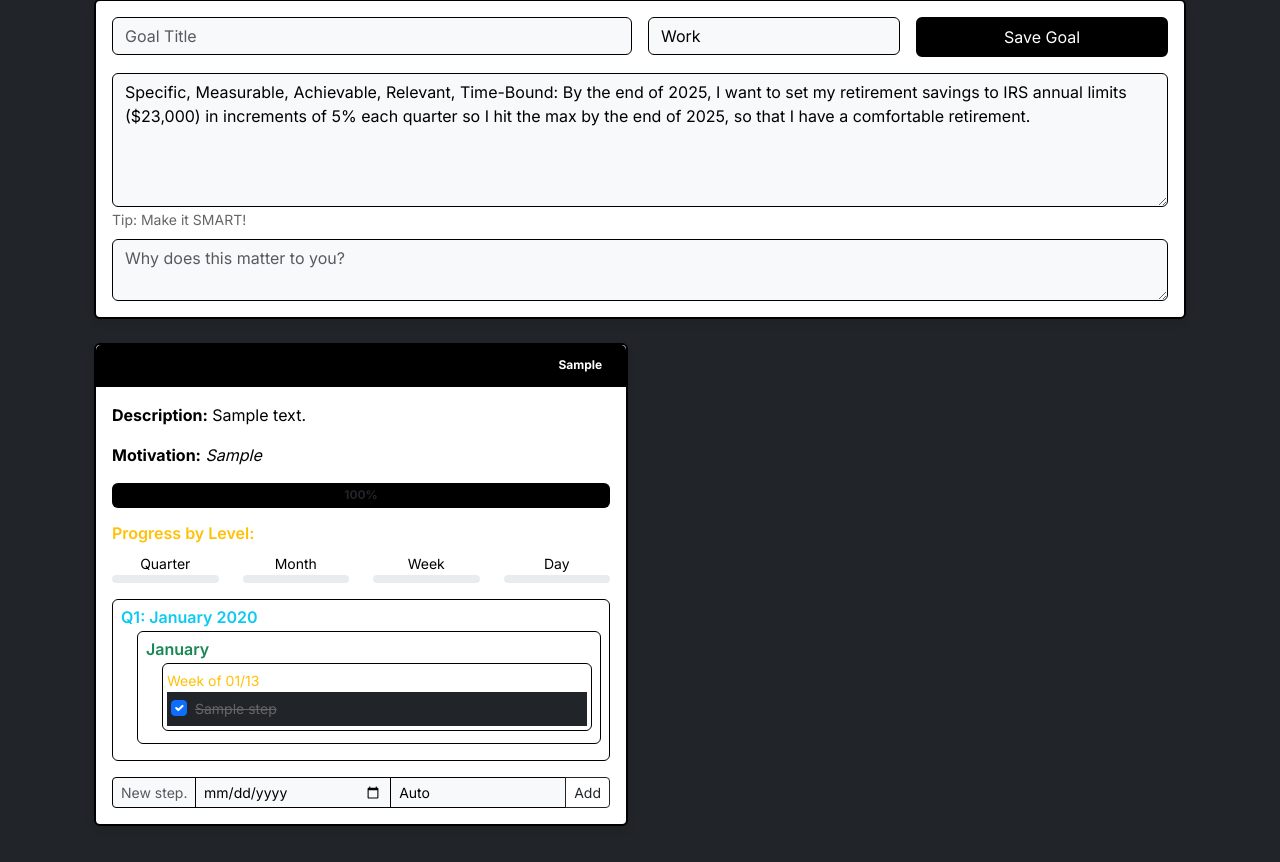
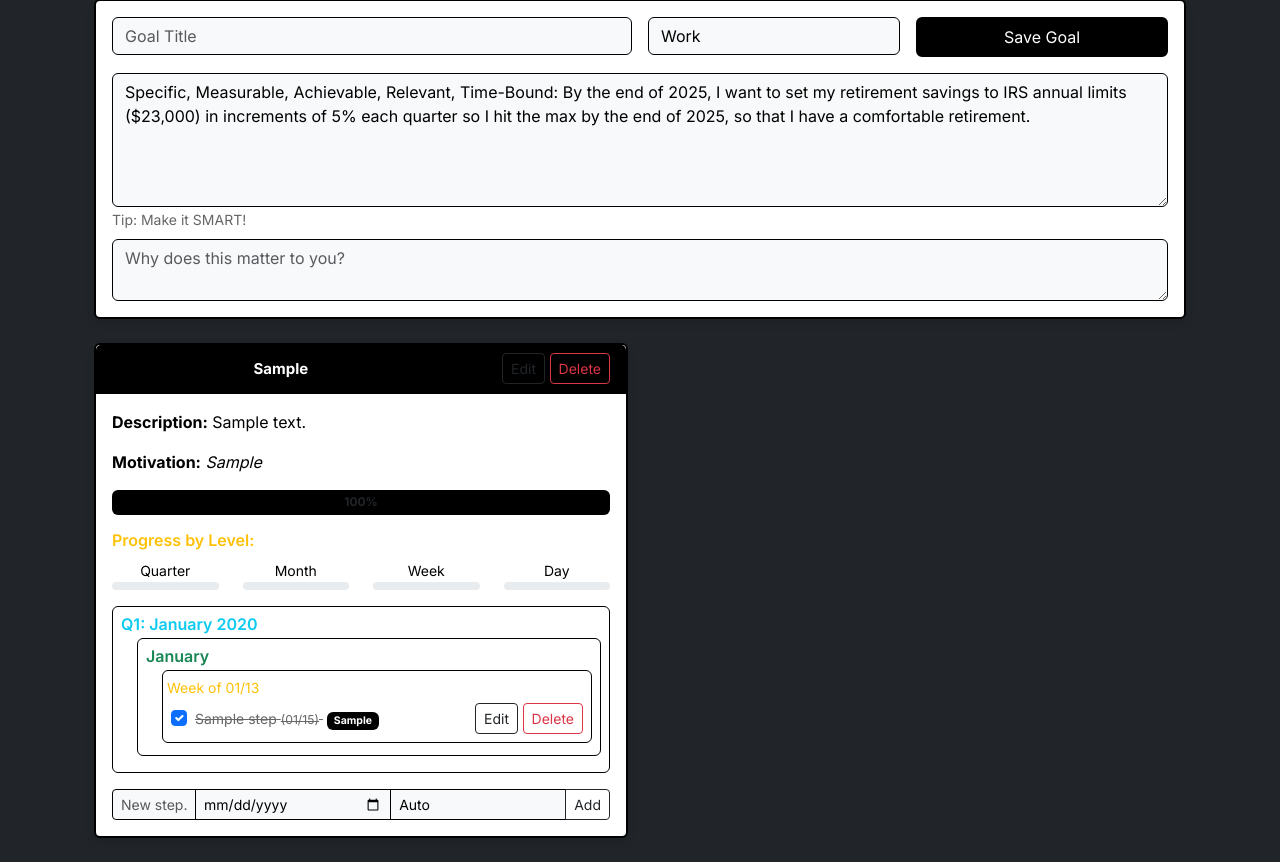
Before and after one commit to wmfmorgan/WFM-planner, a Flask app: template app/templates/goals.html in a window 1280 px wide. Shown: the part 239-1101 px from the top of the page. Before the commit the page ends 1065 px from the top, so only its background shows below. Run offline with Flask 3, Linux system fonts and the light colour scheme; tables that the repository leaves empty hold one stand-in row (values such as "Sample post"); the template is opened without the code that fills it: values that come from a table or form of the project are taken from there, most other values are stand-ins (such as "Sample title", 1, 10 or a date in 2020).

Commit message:
MVP2 Can add/edit/delete goals and steps

```diff
--- a/app/static/js/autosave.js
+++ b/app/static/js/autosave.js
@@ -195,5 +195,118 @@ document.addEventListener('DOMContentLoaded', function () {
         toast.addEventListener('hidden.bs.toast', () => toast.remove());
     }
 
+    // ========================================
+    // DELETE GOAL
+    // ========================================
+    goalsContainer.addEventListener('click', function (e) {
+        if (e.target.classList.contains('delete-goal')) {
+            const card = e.target.closest('[data-goal-id]');
+            const goalId = card.dataset.goalId;
+            if (!confirm('Delete this goal and all steps?')) return;
+
+            fetch(`/api/goal/${goalId}`, { method: 'DELETE' })
+                .then(res => res.json())
+                .then(() => {
+                    showToast('Goal deleted!', 'danger');
+                    card.remove();
+                })
+                .catch(() => showToast('Failed to delete goal.', 'danger'));
+        }
+    });
+
+    // ========================================
+    // EDIT GOAL
+    // ========================================
+    goalsContainer.addEventListener('click', function (e) {
+        if (e.target.classList.contains('edit-goal')) {
+            const card = e.target.closest('[data-goal-id]');
+            const goalId = card.dataset.goalId;
+            const titleSpan = card.querySelector('.goal-title');
+            const currentTitle = titleSpan.textContent.trim();
+
+            const newTitle = prompt('Edit goal title:', currentTitle);
+            if (!newTitle || newTitle === currentTitle) return;
+
+            fetch(`/api/goal/${goalId}`, {
+                method: 'PUT',
+                headers: { 'Content-Type': 'application/json' },
+                body: JSON.stringify({ title: newTitle })
+            })
+            .then(() => {
+                titleSpan.textContent = newTitle;
+                showToast('Goal updated!', 'success');
+            })
+            .catch(() => showToast('Failed to update.', 'danger'));
+        }
+    });
+
+    // ========================================
+    // DELETE STEP — FIXED!
+    // ========================================
+    goalsContainer.addEventListener('click', function (e) {
+        if (e.target.classList.contains('delete-step')) {
+            const stepItem = e.target.closest('.step-item');
+            const stepId = stepItem.dataset.stepId;
+            const card = stepItem.closest('[data-goal-id]');
+
+            if (!confirm('Delete this step?')) return;
+
+            fetch(`/api/step/${stepId}`, {
+                method: 'DELETE'
+            })
+            .then(res => {
+                if (!res.ok) {
+                    // Only throw if server error
+                    return res.json().then(err => { throw err; });
+                }
+                return res.json();
+            })
+            .then(data => {
+                showToast('Step deleted!', 'danger');
+                stepItem.remove();
+                updateProgress(card);
+            })
+            .catch(err => {
+                console.error('Delete error:', err);
+                showToast(err.message || 'Failed to delete step.', 'danger');
+            });
+        }
+    });
+
+    // ========================================
+    // EDIT STEP
+    // ========================================
+    goalsContainer.addEventListener('click', function (e) {
+        if (e.target.classList.contains('edit-step')) {
+            const stepItem = e.target.closest('.step-item');
+            const stepId = stepItem.dataset.stepId;
+            const titleSpan = stepItem.querySelector('.step-title');
+            const currentTitle = titleSpan.textContent.trim();
+
+            const newTitle = prompt('Edit step:', currentTitle);
+            if (!newTitle || newTitle === currentTitle) return;
+
+            fetch(`/api/step/${stepId}`, {
+                method: 'PUT',
+                headers: { 'Content-Type': 'application/json' },
+                body: JSON.stringify({ title: newTitle })
+            })
+            .then(() => {
+                titleSpan.textContent = newTitle;
+                showToast('Step updated!', 'success');
+            })
+            .catch(() => showToast('Failed to update.', 'danger'));
+        }
+    });
+
+    // ========================================
+    // UPDATE PROGRESS AFTER STEP DELETE
+    // ========================================
+    function updateProgress(card) {
+        // Simple: Reload to recalculate nested progress & progress bars
+        setTimeout(() => location.reload(), 300);
+    }
+
     console.log('AUTOSAVE.JS LOADED — READY TO DOMINATE!');
+
 });
--- a/app/templates/goal_card.html
+++ b/app/templates/goal_card.html
@@ -1,9 +1,15 @@
 <!-- app/templates/goal_card.html -->
 <div class="col-md-6 mb-4">
     <div class="card bg-secondary text-white border-warning shadow-lg h-100" data-goal-id="{{ goal.id }}">
-        <div class="card-header bg-warning text-dark d-flex justify-content-between align-items-center">
-            <h5 class="mb-0">{{ goal.title }}</h5>
-            <span class="badge bg-dark">{{ goal.type }}</span>
+        <div class="card-header d-flex justify-content-between align-items-center">
+            <h5 class="mb-0">
+                <span class="goal-title">{{ goal.title }}</span>
+                <small class="badge bg-dark ms-2">{{ goal.type }}</small>
+            </h5>
+            <div>
+                <button class="btn btn-sm btn-outline-dark edit-goal" title="Edit Goal">Edit</button>
+                <button class="btn btn-sm btn-outline-danger delete-goal" title="Delete Goal">Delete</button>
+            </div>
         </div>
         <div class="card-body">
             <p><strong>Description:</strong> {{ goal.description }}</p>
@@ -54,14 +60,20 @@
                                             <small class="text-warning">Week of {{ week.strftime('%m/%d') }}</small>
                                             <ul class="list-group list-group-flush">
                                                 {% for step in days %}
-                                                    <li class="list-group-item bg-dark p-1 step-item" data-step-id="{{ step.id }}">
-                                                        <div class="form-check form-check-inline">
-                                                            <input class="form-check-input step-checkbox" type="checkbox" {% if step.completed %}checked{% endif %}>
-                                                            <label class="form-check-label small {% if step.completed %}text-decoration-line-through text-muted{% endif %}">
-                                                                {{ step.title }}
-                                                            </label>
-                                                        </div>
-                                                    </li>
+                                                <li class="list-group-item p-1 step-item d-flex justify-content-between align-items-center" data-step-id="{{ step.id }}">
+                                                    <div class="form-check form-check-inline flex-grow-1">
+                                                        <input class="form-check-input step-checkbox" type="checkbox" {% if step.completed %}checked{% endif %}>
+                                                        <label class="form-check-label small {% if step.completed %}text-decoration-line-through text-muted{% endif %}">
+                                                            <span class="step-title">{{ step.title }}</span>
+                                                            {% if step.due_date %} <small class="text-muted">({{ step.due_date.strftime('%m/%d') }})</small>{% endif %}
+                                                            <small class="badge bg-secondary ms-1">{{ step.step_type }}</small>
+                                                        </label>
+                                                    </div>
+                                                    <div>
+                                                        <button class="btn btn-sm btn-outline-dark edit-step" title="Edit Step">Edit</button>
+                                                        <button class="btn btn-sm btn-outline-danger delete-step" title="Delete Step">Delete</button>
+                                                    </div>
+                                                </li>
                                                 {% endfor %}
                                             </ul>
                                         </div>
```
Also changed, not shown: app/routes.py (+56 -0 lines).
